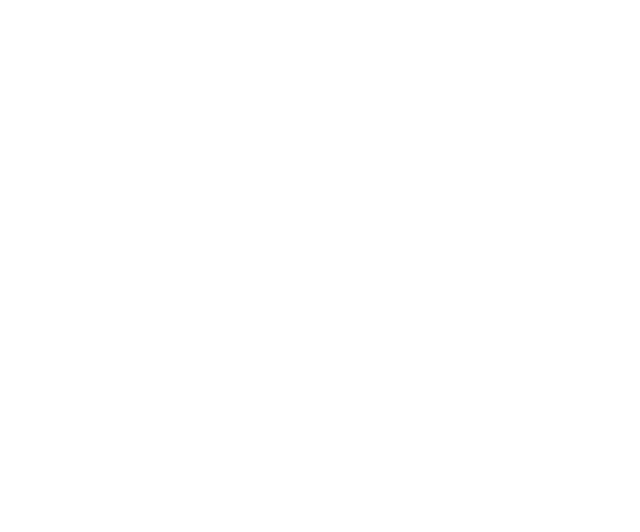
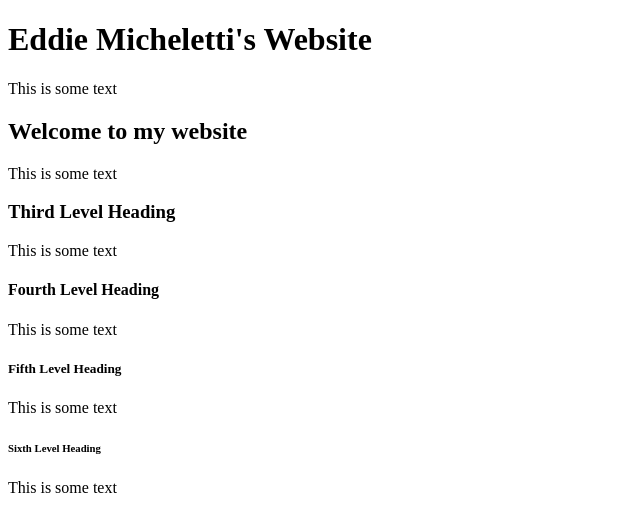
Before and after one commit to emich4949/EddieMick-Website, a plain HTML site: page index.html in a window 1280 px wide. Shown: the whole page, without its empty margins (0-640 px from the left). Drawn offline with Linux system fonts and the light colour scheme.

Commit message:
Explore Headings

```diff
--- a/index.html
+++ b/index.html
@@ -8,6 +8,23 @@
 
 
 
+<h1>Eddie Micheletti's Website </h1>
+<p>This is some text</p>
+
+<h2> Welcome to my website</h2>
+<p>This is some text</p>
+
+<h3> Third Level Heading</h3>
+<p>This is some text</p>
+
+<h4> Fourth Level Heading</h4>
+<p>This is some text</p>
+
+<h5> Fifth Level Heading</h5>
+<p>This is some text</p>
+
+<h6> Sixth Level Heading</h6>
+<p>This is some text</p>
 
 
 </body>
```
